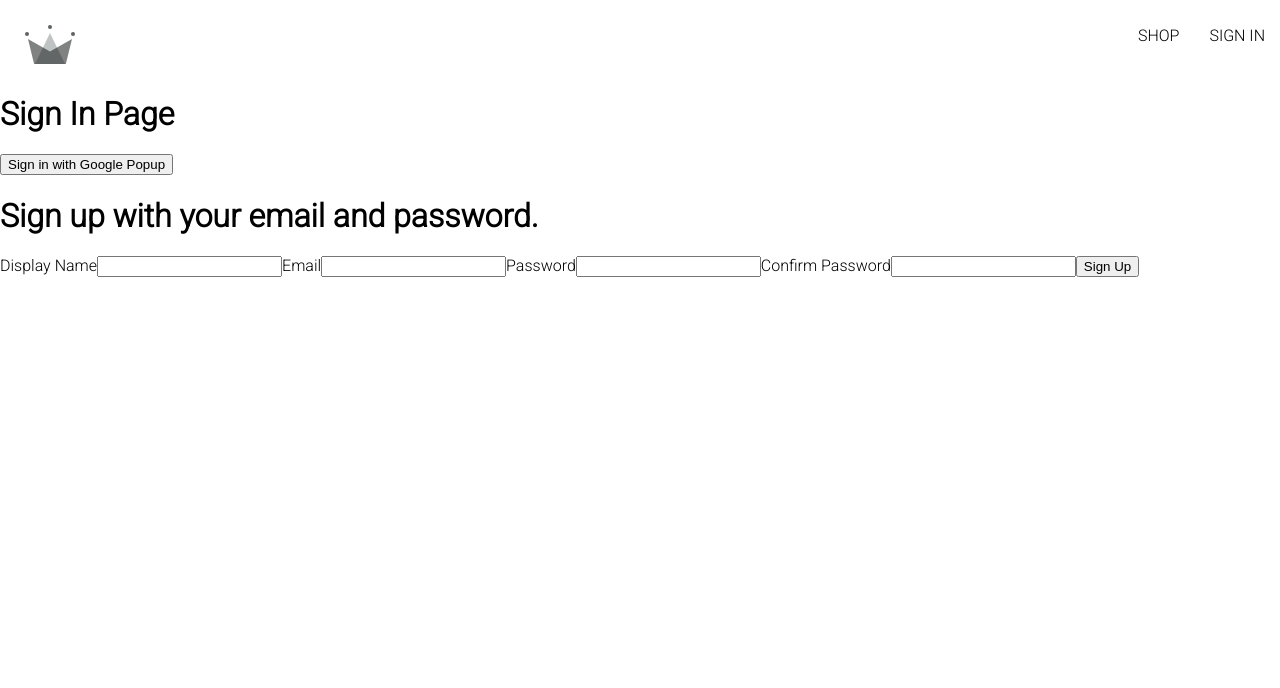
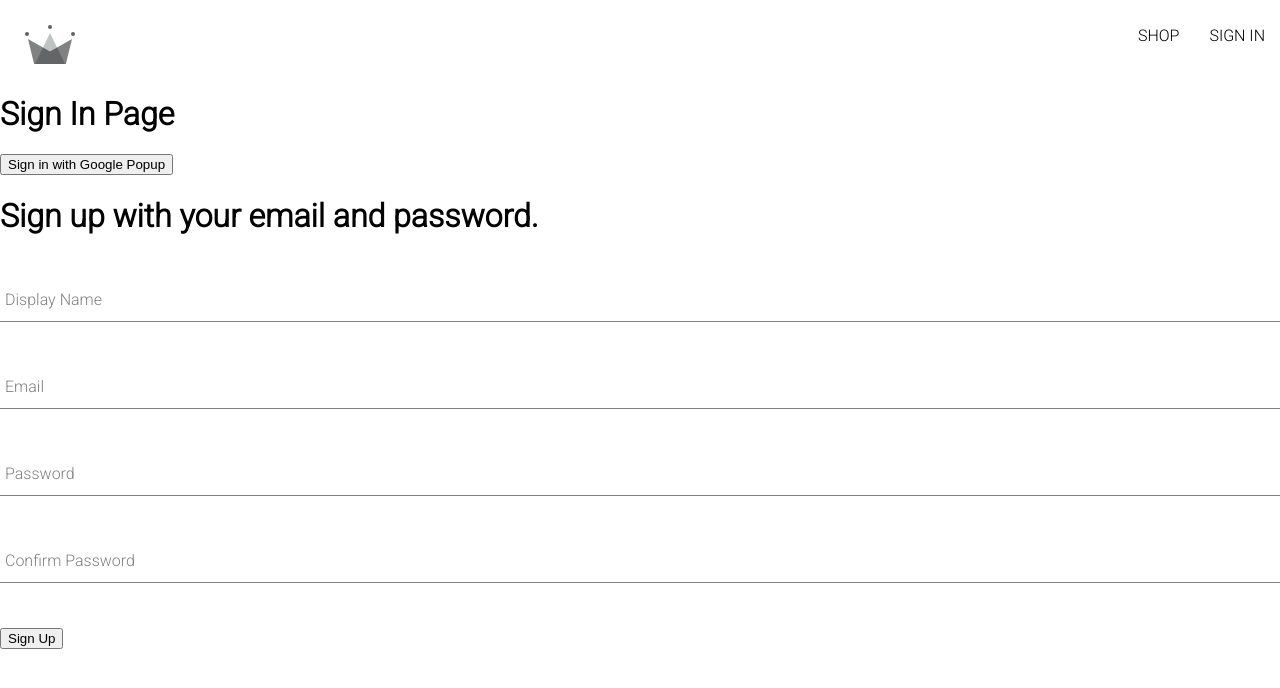
Before and after one commit to jesusxambro/two-heavens-clothing, a React (Create React App) app: page /sign-in in a window 1280 px wide. Shown: the top 688 px of the page. Built offline with nearby package versions, Linux system fonts and the light colour scheme.

Commit message:
Added more styling

```diff
--- /dev/null
+++ b/src/components/form-input/form-input.component.jsx
@@ -0,0 +1,21 @@
+import './form-input.styles.scss';
+
+const FormInput = ({ label, ...otherProps }) => {
+  return (
+    <div className="group">
+        <input className='form-input' {...otherProps} />
+      {label && (
+        <label
+          className={`${
+            otherProps.value.length ? `shrink` : ``
+          } form-input-label`}
+        >
+          {label}
+        </label>
+      )}
+
+    </div>
+  );
+};
+
+export default FormInput;
--- /dev/null
+++ b/src/components/form-input/form-input.styles.scss
@@ -0,0 +1,54 @@
+$sub-color: grey;
+$main-color: black;
+
+@mixin shrinkLabel {
+  top: -14px;
+  font-size: 12px;
+  color: $main-color;
+}
+
+.group {
+  position: relative;
+  margin: 45px 0;
+
+  .form-input {
+    background: none;
+    background-color: white;
+    color: $sub-color;
+    font-size: 18px;
+    padding: 10px 10px 10px 5px;
+    display: block;
+    width: 100%;
+    border: none;
+    border-radius: 0;
+    border-bottom: 1px solid $sub-color;
+    margin: 25px 0;
+
+    &:focus {
+      outline: none;
+    }
+
+    &:focus ~ .form-input-label {
+      @include shrinkLabel();
+    }
+  }
+
+  input[type='password'] {
+    letter-spacing: 0.3em;
+  }
+
+  .form-input-label {
+    color: $sub-color;
+    font-size: 16px;
+    font-weight: normal;
+    position: absolute;
+    pointer-events: none;
+    left: 5px;
+    top: 10px;
+    transition: 300ms ease all;
+
+    &.shrink {
+      @include shrinkLabel();
+    }
+  }
+}
--- a/src/components/sign-up-form/sing-up-form.component.jsx
+++ b/src/components/sign-up-form/sing-up-form.component.jsx
@@ -1,5 +1,9 @@
 import { useState } from "react";
-import { createAuthUserWithEmailAndPassword , createUserDocumentFromAuth} from "../../utils/firebase/firebase.utils";
+import {
+  createAuthUserWithEmailAndPassword,
+  createUserDocumentFromAuth,
+} from "../../utils/firebase/firebase.utils";
+import FormInput from "../form-input/form-input.component";
 
 const defaultFormFields = {
   displayName: "",
@@ -14,39 +18,34 @@
 
   console.log(formFields);
 
-  const resetFormFields = () =>{
+  const resetFormFields = () => {
     setFormFields(defaultFormFields);
-  }
+  };
 
   const handleSubmit = async (event) => {
     event.preventDefault();
 
-    if(password !== confirmPassword) {
+    if (password !== confirmPassword) {
       alert("Passwords do not match!");
       return;
     }
-      try{
+    try {
       const { user } = await createAuthUserWithEmailAndPassword(
         email,
         password
       );
-        await createUserDocumentFromAuth(user, {displayName});
+      await createUserDocumentFromAuth(user, { displayName });
       resetFormFields();
 
       // console.log(response);
-
-      }catch(error){
-        if(error.code === 'auth/email-already-in-use'){
-          alert('Cannot create user, email already in use');
-          console.log()
-        }else{
-          console.log('error creating the user', error);
+    } catch (error) {
+      if (error.code === "auth/email-already-in-use") {
+        alert("Cannot create user, email already in use");
+        console.log();
+      } else {
+        console.log("error creating the user", error);
       }
-
     }
-
-
-
   }; //test
   const handleChange = (event) => {
     const { name, value } = event.target;
@@ -58,8 +57,8 @@
     <div>
       <h1>Sign up with your email and password.</h1>
       <form onSubmit={handleSubmit}>
-        <label>Display Name</label>
-        <input
+        <FormInput
+          label="Display Name"
           type="text"
           required
           onChange={handleChange}
@@ -67,8 +66,8 @@
           value={displayName}
         />
 
-        <label>Email</label>
-        <input
+        <FormInput
+          label="Email"
           type="email"
           required
           onChange={handleChange}
@@ -76,8 +75,8 @@
           value={email}
         />
 
-        <label>Password</label>
-        <input
+        <FormInput
+          label="Password"
           type="password"
           required
           onChange={handleChange}
@@ -85,8 +84,8 @@
           value={password}
         />
 
-        <label>Confirm Password</label>
-        <input
+        <FormInput
+          label="Confirm Password"
           type="password"
           required
           onChange={handleChange}
```
Lines whose indentation alone changed are shown as unchanged.
